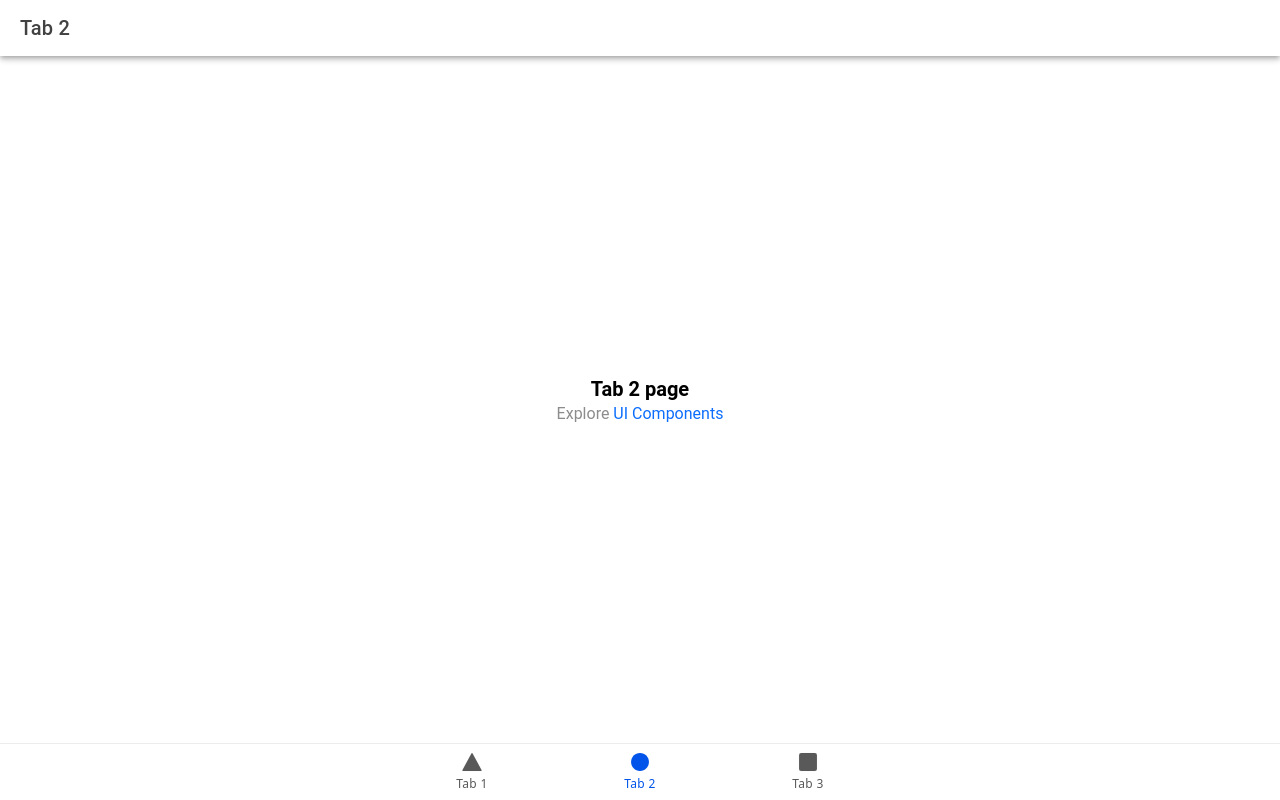
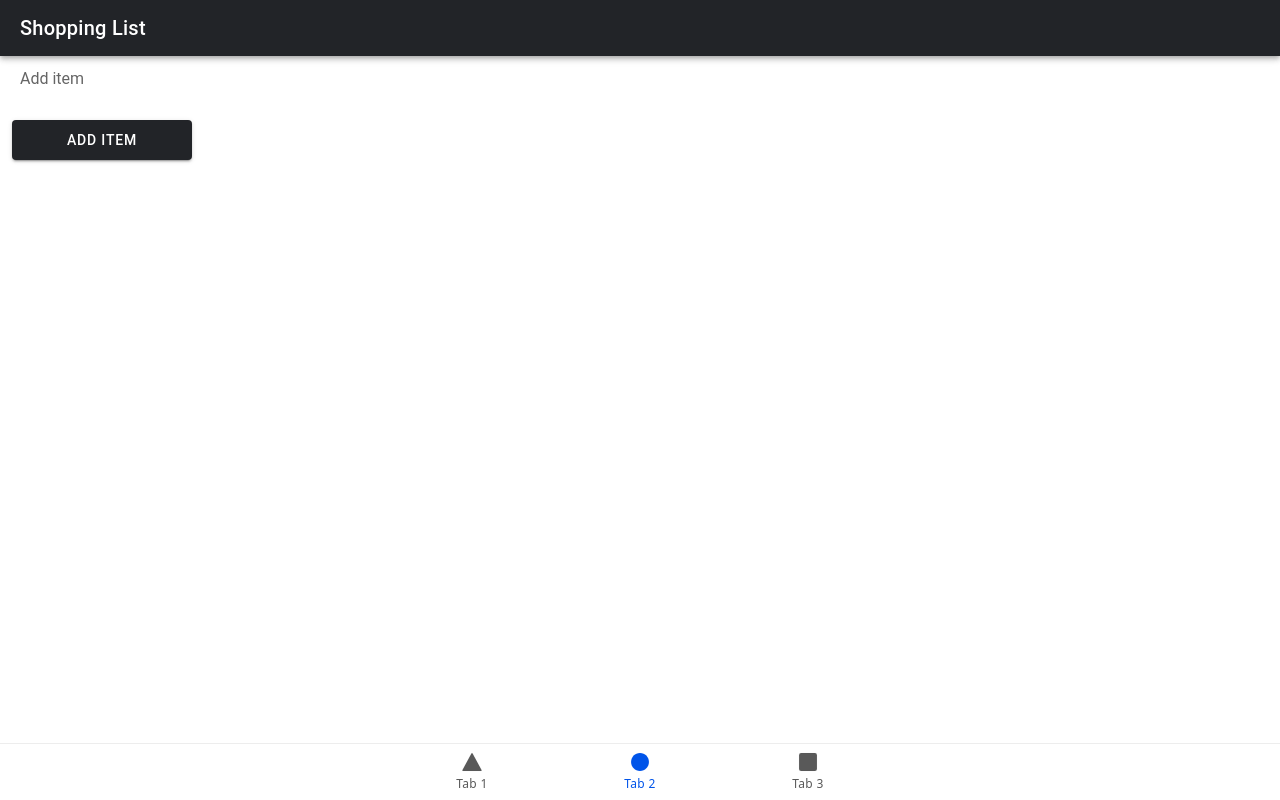
Before and after one commit to sannariipinen/Labwork-4, a React (Vite) app: page /tab2 in a window 1280 px wide. Built offline with nearby package versions, Linux system fonts and the light colour scheme.

Commit message:
shopping-list

```diff
--- a/src/pages/Tab2.css
+++ b/src/pages/Tab2.css
@@ -0,0 +1,44 @@
+.shopping-list-content {
+    padding: 16px;
+    margin-left: 30px;
+}
+
+
+.input-container {
+    display: flex;
+    flex-direction: column;
+    margin-left: 20px;
+    margin-right: 20px;
+}
+
+.add-item {
+    flex: 1;
+    max-width: 100%;
+    margin-bottom: 10px;
+}
+
+.add-item::part(native-input) {
+    border-bottom: 2px solid blue;
+}
+
+.add-button {
+    height: 40px;
+    font-size: 14px;
+    padding: 0 10px;
+    max-width: 200px;
+    margin-top: 10px;
+    align-self: flex-start;
+}
+
+.added-item {
+    display: flex;
+    justify-content: space-between;
+    align-items: center;
+}
+
+.remove-button {
+    height: 30px;
+    font-size: 14px;
+    padding: 0 10px;
+    max-width: 100px;
+}
--- a/src/pages/Tab2.tsx
+++ b/src/pages/Tab2.tsx
@@ -1,22 +1,68 @@
-import { IonContent, IonHeader, IonPage, IonTitle, IonToolbar } from '@ionic/react';
-import ExploreContainer from '../components/ExploreContainer';
+import React, { useState } from 'react';
+import {
+  IonContent,
+  IonHeader,
+  IonItem,
+  IonInput,
+  IonLabel,
+  IonList,
+  IonPage,
+  IonTitle,
+  IonToolbar,
+  IonButton,
+} from '@ionic/react';
 import './Tab2.css';
 
 const Tab2: React.FC = () => {
+  const [items, setItems] = useState<string[]>([]);
+  const [inputValue, setInputValue] = useState('');
+
+  const addItem = () => {
+    if (inputValue.trim() !== '') {
+      setItems([...items, inputValue]);
+      setInputValue('');
+    }
+  };
+
+  const removeItem = (index: number) => {
+    const newItems = items.filter((_, i) => i !== index);
+    setItems(newItems);
+  };
+
   return (
     <IonPage>
       <IonHeader>
-        <IonToolbar>
-          <IonTitle>Tab 2</IonTitle>
+        <IonToolbar color="dark" className="toolbar">
+          <IonTitle>Shopping List</IonTitle>
         </IonToolbar>
       </IonHeader>
-      <IonContent fullscreen>
-        <IonHeader collapse="condense">
-          <IonToolbar>
-            <IonTitle size="large">Tab 2</IonTitle>
-          </IonToolbar>
-        </IonHeader>
-        <ExploreContainer name="Tab 2 page" />
+      <IonContent className="shopping-list-content">
+        <div className="input-container">
+          <IonInput
+            value={inputValue}
+            className="add-item"
+            placeholder="Add item"
+            onIonChange={(e) => setInputValue(e.detail.value!)}
+          />
+        </div>
+        <IonButton onClick={addItem} color="dark" className="add-button">
+          Add Item
+        </IonButton>
+        <IonList>
+          {items.map((item, index) => (
+            <IonItem key={index} className="added-item">
+              <IonLabel>{item}</IonLabel>
+              <IonButton
+                slot="end"
+                onClick={() => removeItem(index)}
+                color="dark"
+                className="remove-button"
+              >
+                Remove
+              </IonButton>
+            </IonItem>
+          ))}
+        </IonList>
       </IonContent>
     </IonPage>
   );
```
Also changed, not shown: src/App.tsx (+1 -10 lines).
